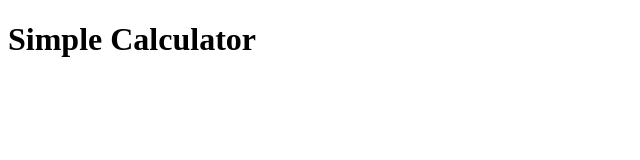
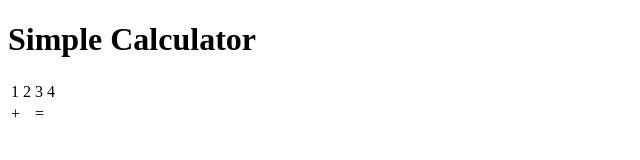
Before and after one commit to shrfrn/Calculator123, a plain HTML site: page index.html in a window 1280 px wide. Shown: the full height of the page, 0-640 px from the left. Drawn offline with Linux system fonts and the light colour scheme.

Commit message:
Add basic layout

```diff
--- a/index.html
+++ b/index.html
@@ -7,5 +7,20 @@
 </head>
 <body>
     <h1>Simple Calculator</h1>
+    <table>
+        <tbody>
+            <tr>
+                <td>1</td>
+                <td>2</td>
+                <td>3</td>
+                <td>4</td>
+            </tr>
+            <tr>
+                <td colspan="2">+</td>
+                <td colspan="2">=</td>
+            </tr>
+        </tbody>
+    </table>
+
 </body>
 </html>
```
